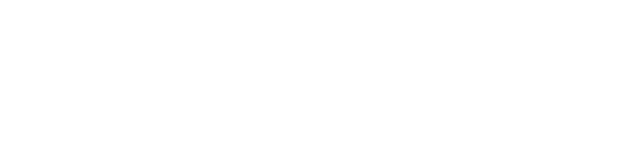
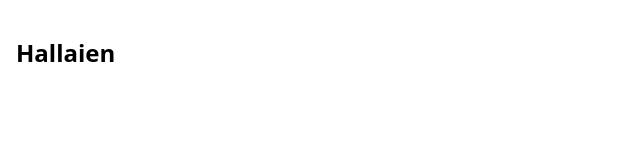
Before and after one commit to Aquaday/kodeloftet-template, a website: page index.html in a window 1280 px wide. Shown: the whole page, without its empty margins (0-640 px from the left). Drawn offline with Linux system fonts and the light colour scheme.

Commit message:
Added h1

```diff
--- a/index.html
+++ b/index.html
@@ -15,6 +15,7 @@
       <!-- Ulike seksjoner,  -->
       <section>
         <!-- Hero-seksjon,   -->
+        <h1>Hallaien</h1>
       </section>
       <section>
         <!-- Videre informasjon -->
```
Also changed, not shown: 1 other file.
